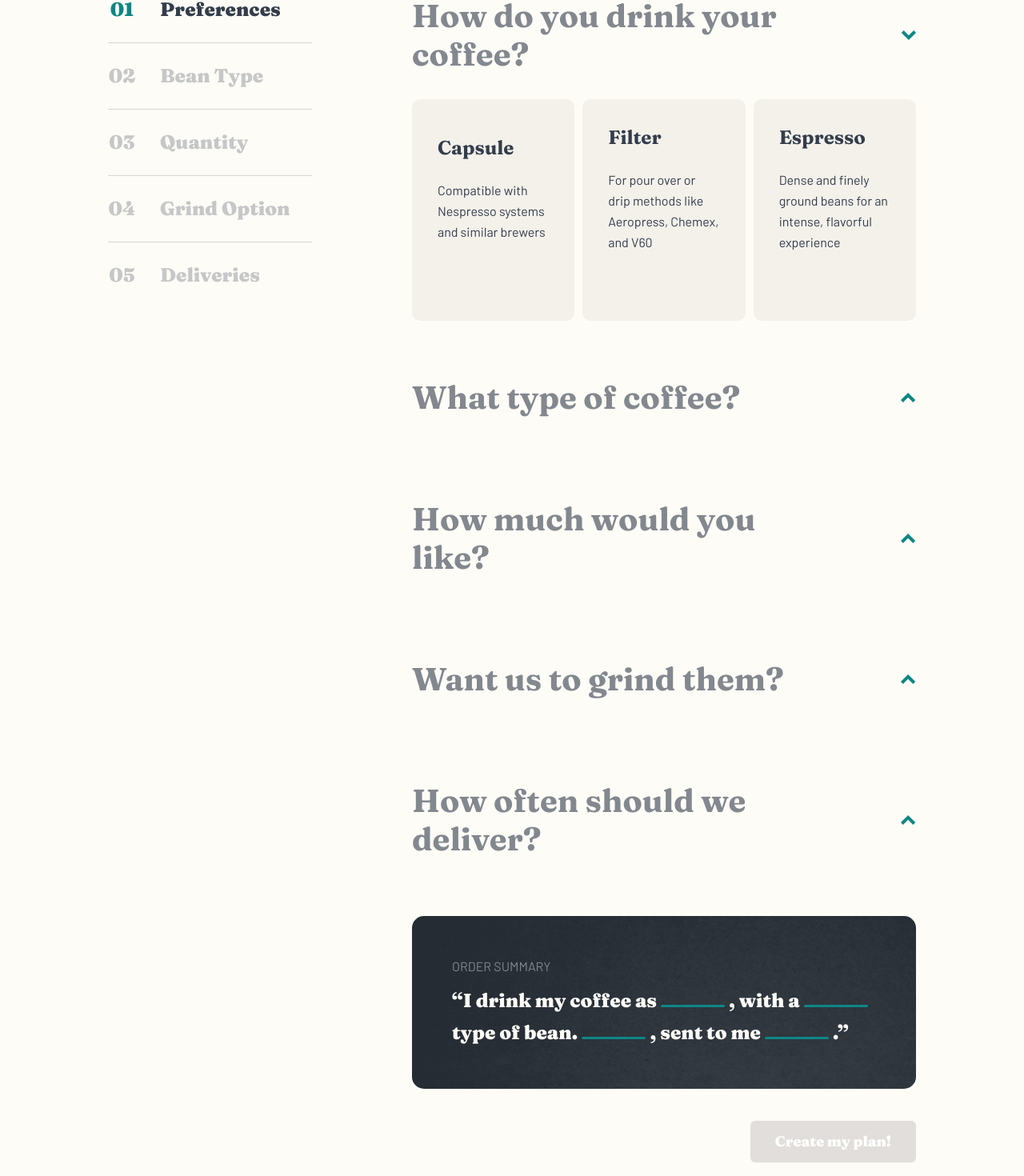
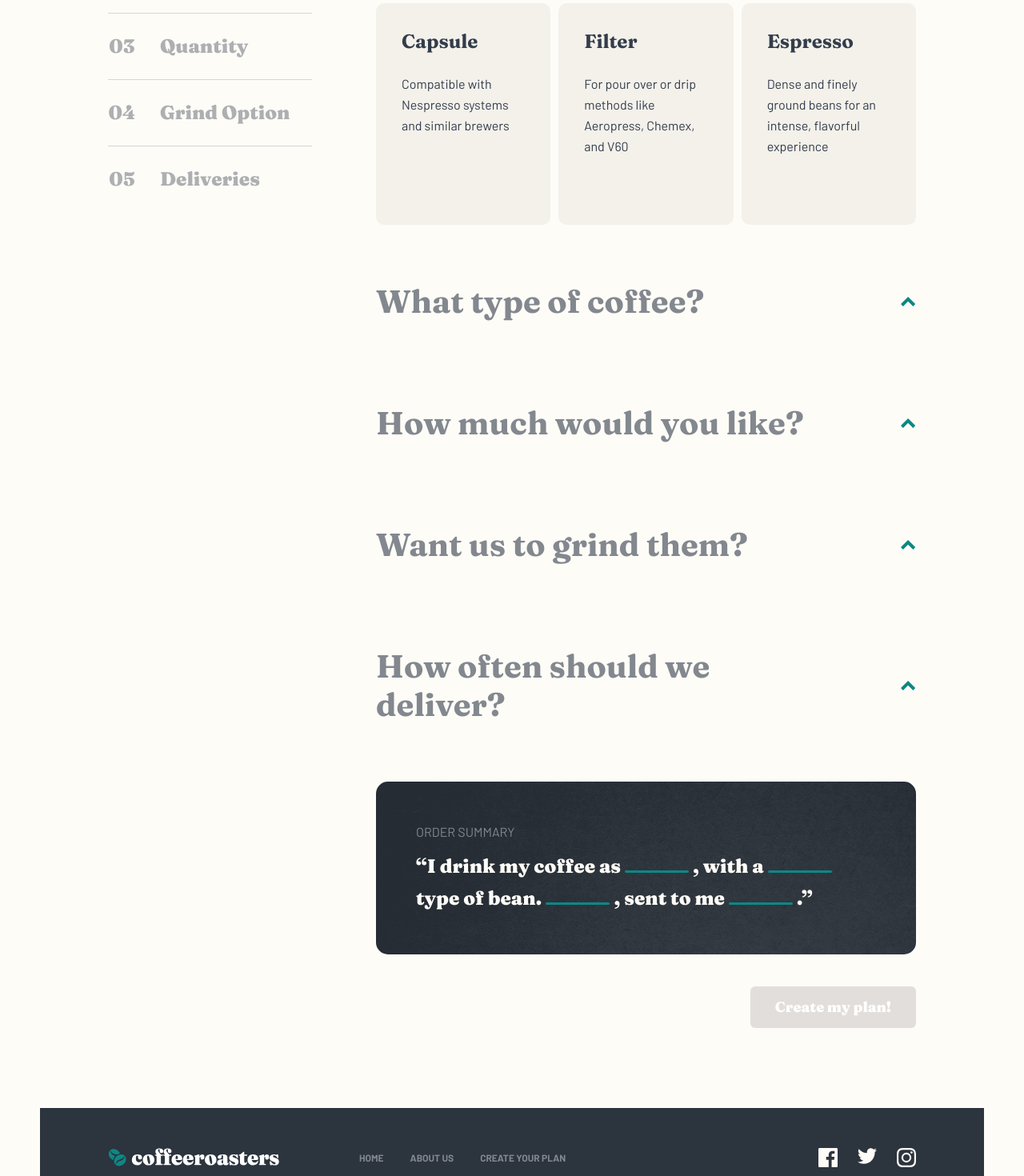
Before and after one commit to BrandenDaniel/coffee-roasters, a Next.js app: page /plan in a window 1280 px wide. Shown: the part 1518-2988 px from the top of the page at 80% size. Built offline with nearby package versions, Linux system fonts and the light colour scheme.

Commit message:
progress

```diff
--- a/src/assets/sass/components/footer.scss
+++ b/src/assets/sass/components/footer.scss
@@ -60,7 +60,7 @@
 @media (min-width: $md) {
   .footer {
     gap: 32px 0;
-    margin-top: 120px;
+    margin-top: 100px;
 
     &__links {
       ul {
@@ -79,7 +79,6 @@
     flex-direction: row;
     gap: 0 100px;
     padding: 50px 85px;
-    margin-top: 160px;
 
     &__links {
       ul {
--- a/src/assets/sass/global.scss
+++ b/src/assets/sass/global.scss
@@ -45,7 +45,7 @@ main > div {
   }
 
   main > div {
-    gap: 120px 0;
+    gap: 100px 0;
   }
 }
 
@@ -53,8 +53,4 @@ main > div {
   body.container {
     padding: 0 50px 50px 50px;
   }
-
-  main > div {
-    gap: 160px 0;
-  }
 }
--- a/src/assets/sass/pages/plan.scss
+++ b/src/assets/sass/pages/plan.scss
@@ -88,8 +88,8 @@
       }
 
       > div {
-        display: flex;
-        flex-direction: column;
+        display: grid;
+        grid-template-columns: 1fr;
         gap: 16px 10px;
         max-height: 0px;
         opacity: 0;
@@ -103,6 +103,8 @@
           border: none;
           background: #f4f1eb;
           border-radius: 10px;
+          display: flex;
+          flex-direction: column;
 
           h4 {
             font-size: 24px;
@@ -182,11 +184,10 @@
 
         > div {
           flex-direction: row;
+          grid-template-columns: repeat(3, 1fr);
 
           button {
             padding: 32px 32px 85px 32px;
-            flex-basis: 0;
-            flex-grow: 1;
 
             h4 {
               margin-bottom: 24px;
@@ -219,7 +220,7 @@
     &__steps {
       flex-direction: row;
       display: flex;
-      gap: 0 125px;
+      gap: 0 80px;
       padding: 0 85px;
 
       &-sidebar {
@@ -237,6 +238,16 @@
           p {
             color: $dark-grey-blue !important;
             opacity: 1 !important;
+          }
+        }
+
+        &-disabled {
+          pointer-events: none !important;
+
+          span,
+          p {
+            opacity: 0.33 !important;
+            color: $grey !important;
           }
         }
 
@@ -270,7 +281,7 @@
               font-size: 24px;
               line-height: 1.33;
               font-weight: 900;
-              opacity: 0.45;
+              opacity: 0.66;
             }
 
             span {
@@ -307,3 +318,11 @@
     }
   }
 }
+
+@media (min-width: $xxl) {
+  .plan {
+    &__steps {
+      gap: 0 125px;
+    }
+  }
+}
--- a/src/components/StepItems.jsx
+++ b/src/components/StepItems.jsx
@@ -32,7 +32,7 @@ const StepItems = ({
       id={`${options.id}`}
     >
       <h3>
-        {options.question} <Image src={chevron} />
+        {options.question} <Image src={chevron} alt="" />
       </h3>
       <div>
         {options.options.map((item) => (
--- a/src/components/Steps.jsx
+++ b/src/components/Steps.jsx
@@ -179,7 +179,9 @@ const Steps = () => {
           <button
             className={`${
               currentActive == "grind" ? "plan__steps-sidebar-active" : ""
-            } ${fraunces.className}`}
+            } ${fraunces.className} ${
+              stepOne == "Capsule" ? "plan__steps-sidebar-disabled" : ""
+            }`}
             onClick={() => {
               sidebarScroll("grind");
             }}
```
